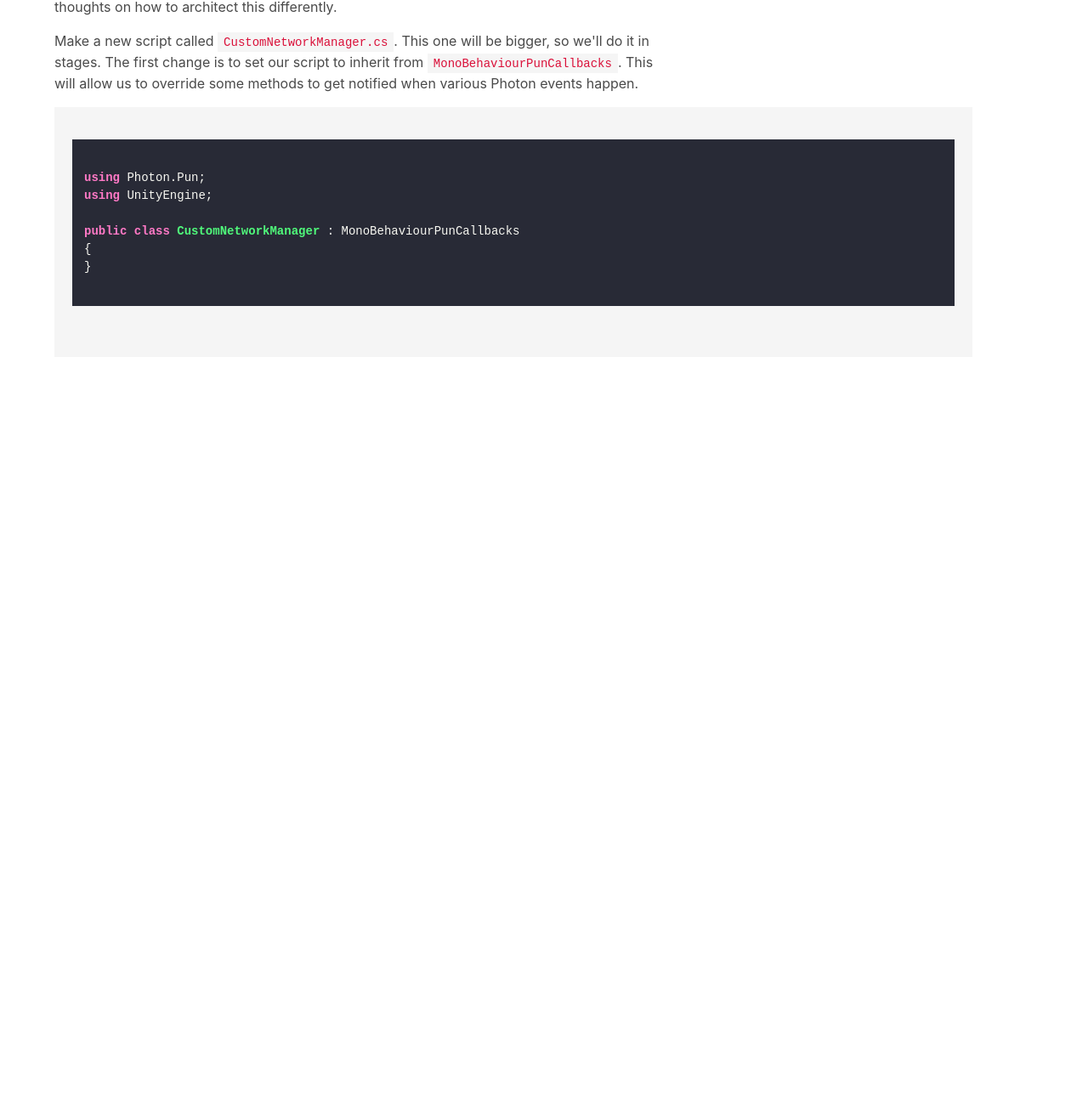
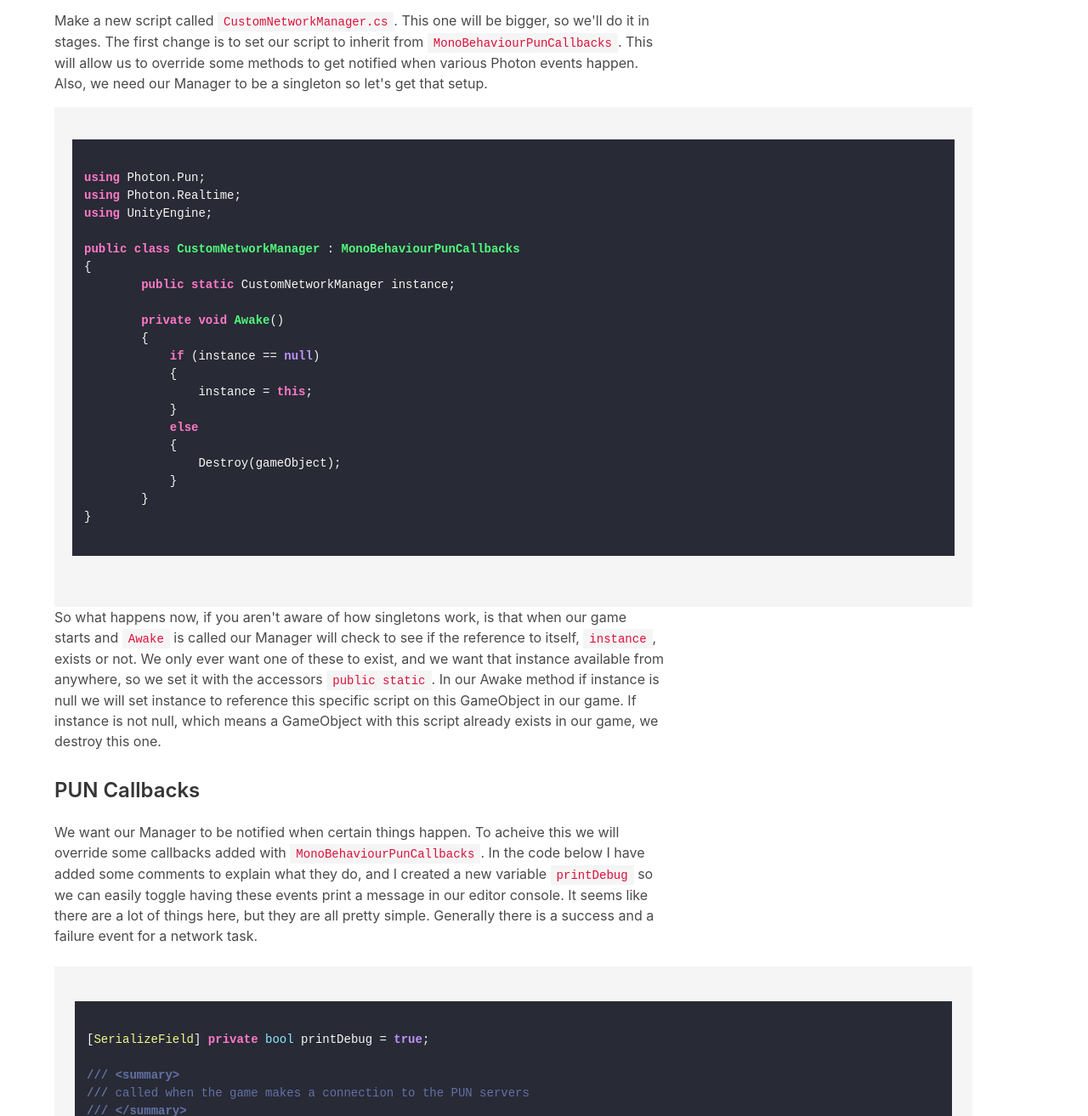
Before and after one commit to toddkc/pun_tutorial, a plain HTML site: page index.html in a window 1280 px wide. Shown: the part 5270-6583 px from the top of the page at 85% size. Before the commit the page ends 5738 px from the top, so only its background shows below. Drawn offline with nearby package versions, Linux system fonts and the light colour scheme.

Commit message:
add callbacks section

```diff
--- a/index.html
+++ b/index.html
@@ -164,23 +164,127 @@ public class GameEventListener : MonoBehaviour
         <div class="container">
             <div class="content">
                 <h3 class="title is-3">Step 5 - CustomNetworkManager</h3>
-                <p>
-					A lot of people may have closed this page when they saw the word Manager, and I don't really blame them.  Good game architecture would argue that having a Manager is a bad idea.  In this case we need something to keep track of our PUN information, so we will go with a Manager.  The script won't be of an overwhelming size so I think it's okay here.  I'd love to hear your thoughts on how to architect this differently.
-                </p>
-				<p>Make a new script called <code>CustomNetworkManager.cs</code>.  This one will be bigger, so we'll do it in stages. The first change is to set our script to inherit from <code>MonoBehaviourPunCallbacks</code>.  This will allow us to override some methods to get notified when various Photon events happen. </p>
+                <p>Good game architecture would argue that having a Manager, which is generally a singleton, is a bad idea.  In this case we need something to keep track of our PUN information, so we will go with a Manager.  The script won't be of an overwhelming size so I think it's okay here.  I'd love to hear your thoughts on how to architect this differently.</p>
+				<p>Make a new script called <code>CustomNetworkManager.cs</code>.  This one will be bigger, so we'll do it in stages. The first change is to set our script to inherit from <code>MonoBehaviourPunCallbacks</code>.  This will allow us to override some methods to get notified when various Photon events happen.  Also, we need our Manager to be a singleton so let's get that setup. </p>
 				<div class="codeblock">
 	                <pre>
 						<code>
 using Photon.Pun;
+using Photon.Realtime;
 using UnityEngine;
 
 public class CustomNetworkManager : MonoBehaviourPunCallbacks
 {
+	public static CustomNetworkManager instance;
+
+	private void Awake()
+	{
+	    if (instance == null)
+	    {
+	        instance = this;
+	    }
+	    else
+	    {
+	        Destroy(gameObject);
+	    }
+	}
 }
 						</code>
 					</pre>
 				</div>
+				<p>So what happens now, if you aren't aware of how singletons work, is that when our game starts and <code>Awake</code> is called our Manager will check to see if the reference to itself, <code>instance</code>, exists or not.  We only ever want one of these to exist, and we want that instance available from anywhere, so we set it with the accessors <code>public static</code>.  In our Awake method if instance is null we will set instance to reference this specific script on this GameObject in our game.  If instance is not null, which means a GameObject with this script already exists in our game, we destroy this one.</p>
+
+
+				<h3 class="subtitle">PUN Callbacks</h3>
+				<p>We want our Manager to be notified when certain things happen.  To acheive this we will override some callbacks added with <code>MonoBehaviourPunCallbacks</code>.  In the code below I have added some comments to explain what they do, and I created a new variable <code>printDebug</code> so we can easily toggle having these events print a message in our editor console.  It seems like there are a lot of things here, but they are all pretty simple.  Generally there is a success and a failure event for a network task.</p>
             </div>
+			<div class="codeblock">
+				<pre>
+					<code>
+[SerializeField] private bool printDebug = true;
+
+/// &lt;summary>
+/// called when the game makes a connection to the PUN servers
+/// &lt;/summary>
+public override void OnConnectedToMaster()
+{
+    if (printDebug) Debug.Log("connected to PUN");
+}
+
+/// &lt;summary>
+/// called when the game disconnects from the PUN servers
+/// &lt;/summary>
+public override void OnDisconnected(DisconnectCause cause)
+{
+    if (printDebug) Debug.Log("disconnected from server");
+}
+
+/// &lt;summary>
+/// called when the local player joins a room
+/// &lt;/summary>
+public override void OnJoinedRoom()
+{
+    if (printDebug) Debug.Log("joined room: " + PhotonNetwork.CurrentRoom.Name);
+}
+
+/// &lt;summary>
+/// called when the local player leaves a room
+/// &lt;/summary>
+public override void OnLeftRoom()
+{
+    if (printDebug) Debug.Log("left room");
+}
+
+/// &lt;summary>
+/// called when the local player fails to join a specific room
+/// &lt;/summary>
+public override void OnJoinRoomFailed(short returnCode, string message)
+{
+    if (printDebug) Debug.Log("join room failed: " + message);
+}
+
+/// &lt;summary>
+/// called when the local player fails to join a random room
+/// &lt;/summary>
+public override void OnJoinRandomFailed(short returnCode, string message)
+{
+    if (printDebug) Debug.Log("join random failed");
+}
+
+/// &lt;summary>
+/// called when a network player joins the current room
+/// &lt;/summary>
+public override void OnPlayerEnteredRoom(Player newPlayer)
+{
+    if (printDebug) Debug.Log(newPlayer.NickName + "has joined the room");
+}
+
+/// &lt;summary>
+/// called when a network player leaves the current room
+/// &lt;/summary>
+public override void OnPlayerLeftRoom(Player otherPlayer)
+{
+    if (printDebug) Debug.Log(otherPlayer.NickName + " has left the room");
+}
+
+/// &lt;summary>
+/// called when we create a new room
+/// &lt;/summary>
+public override void OnCreatedRoom()
+{
+    if (printDebug) Debug.Log("created room: " + PhotonNetwork.CurrentRoom.Name);
+}
+
+/// &lt;summary>
+/// called when creating a room fails
+/// &lt;/summary>
+public override void OnCreateRoomFailed(short returnCode, string message)
+{
+    if (printDebug) Debug.Log("create room failed: " + message);
+}
+					</code>
+				</pre>
+			</div>
         </div>
     </section>
 
```
